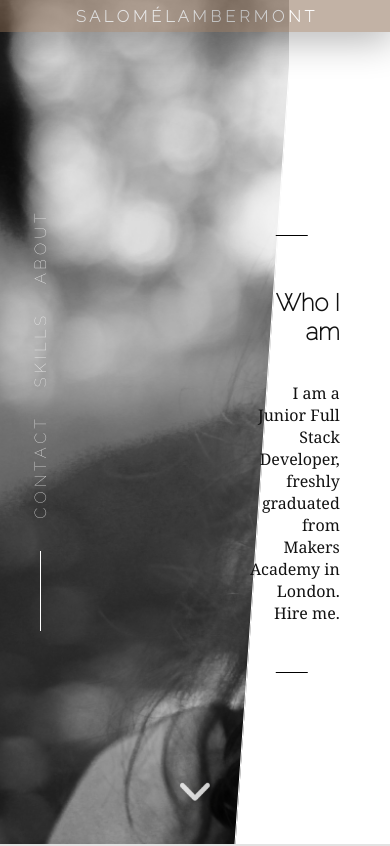
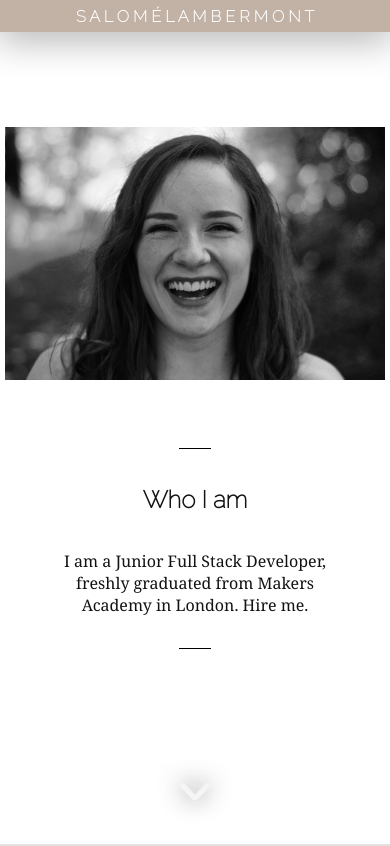
Before and after one commit to Slambermont/my-website, a React (Create React App) app: page /about in a window 390 px wide. Shown: the top 846 px of the page. Built offline with nearby package versions, Linux system fonts and the light colour scheme.

Commit message:
Make about page responsive - remove nav bar in mobile mode

```diff
--- a/src/css/components/nav_bar.css
+++ b/src/css/components/nav_bar.css
@@ -24,3 +24,9 @@
   background-color: white;
   margin: 1rem;
 }
+
+@media only screen and (max-width: 680px) {
+  .nav-bar {
+    transform: none
+  }
+}
--- a/src/css/pages/about.css
+++ b/src/css/pages/about.css
@@ -35,7 +35,6 @@
 }
 
 .about-content-text {
-  float: right;
   display: flex;
   flex-direction: column;
   justify-content: center;
@@ -64,8 +63,48 @@
 }
 
 @media only screen and (max-width: 1024px) {
+  .about-page {
+    background-color: white;
+    align-items: center;
+  }
+
+  .about-skewed {
+    position: static;
+    transform: none;
+    width: 45%;
+  }
+
+  .about-content-text {
+    margin: 0 4rem 0 1rem;
+    transform: none;
+  }
+
+  .image-container {
+    position: static;
+    height: 30%;
+    width: auto;
+    z-index: 100;
+  }
 }
 
-@media only screen and (max-width: 470px) {
+@media only screen and (max-width: 680px) {
+  .about-page {
+    flex-direction: column;
+  }
 
+  .about-skewed {
+    height: 40%;
+    width: 70%;
+  }
+
+  .about-content-text {
+    left: 0;
+    align-items: center;
+    text-align: center;
+    margin: 0;
+    max-width: 100%;
+  }
+  .decorative-line-dark {
+    margin: 1rem;
+  }
 }
--- a/src/css/pages/contact.css
+++ b/src/css/pages/contact.css
@@ -5,7 +5,7 @@
   justify-content: center;
   align-items: center;
   height: 100vh;
-  background-color: #F8F3ED;
+  background-color: #CBAC8F;
   color: #302625;
 }
 
--- a/src/css/pages/technologies.css
+++ b/src/css/pages/technologies.css
@@ -5,7 +5,7 @@
   justify-content: center;
   align-items: center;
   height: 100vh;
-  background-color: white;
+  background-color: #F8F3ED;
 }
 
 .technologies-title {
```
